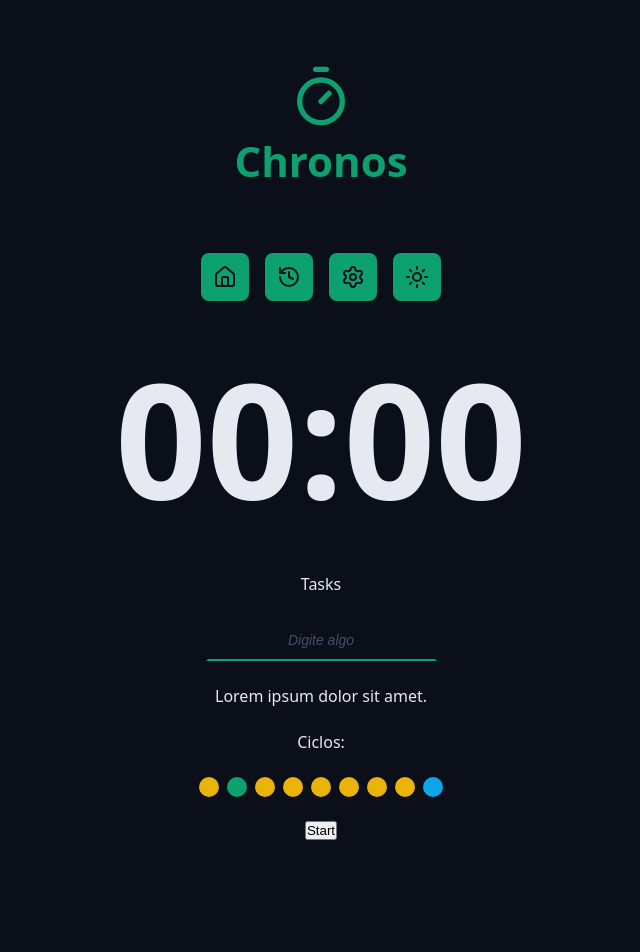
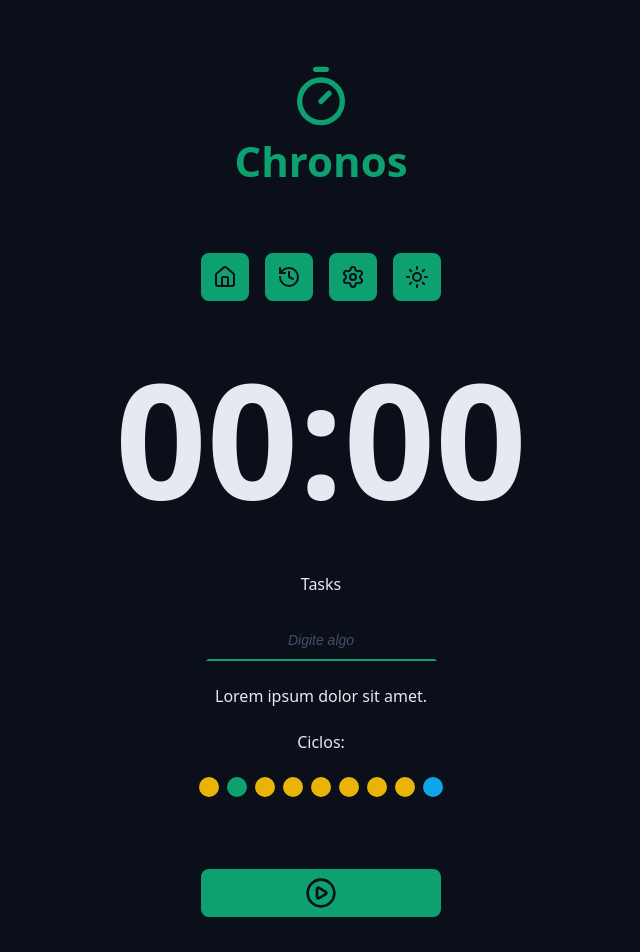
Before and after one commit to Fabricio-Fontenele/chronos-pomodoro, a React (Vite) app: page / in a window 1280 px wide. Shown: the top 952 px of the page, without its empty margins (319-959 px from the left). Before the commit the page ends 872 px from the top, so only its background shows below. Built offline with nearby package versions, Linux system fonts and the light colour scheme.

Commit message:
feat: add DefaultButton component with icon support and integrate into App

```diff
--- a/src/App.tsx
+++ b/src/App.tsx
@@ -1,6 +1,8 @@
+import { PlayCircleIcon } from "lucide-react";
 import { Container } from "./components/Container";
 import { CountDown } from "./components/CountDown";
 import { Cycles } from "./components/Cycles";
+import { DefaultButton } from "./components/DefaultButton";
 import { DefaultInput } from "./components/DefaultInput";
 import { Logo } from "./components/Logo";
 import { Menu } from "./components/Menu";
@@ -41,7 +43,7 @@ function App() {
             <Cycles />
           </div>
           <div className="formRow">
-            <button type="submit">Start</button>
+            <DefaultButton icon={<PlayCircleIcon />} />
           </div>
         </form>
       </Container>
--- /dev/null
+++ b/src/components/DefaultButton/index.tsx
@@ -0,0 +1,20 @@
+import styles from "./styles.module.css";
+
+type DefaultButtonProps = {
+  icon: React.ReactNode;
+  color?: "green" | "red";
+} & React.ComponentProps<"button">;
+
+export const DefaultButton = ({
+  icon,
+  color = "green",
+  ...props
+}: DefaultButtonProps) => {
+  return (
+    <>
+      <button className={`${styles.button} ${styles[color]}`} {...props}>
+        {icon}
+      </button>
+    </>
+  );
+};
--- /dev/null
+++ b/src/components/DefaultButton/styles.module.css
@@ -0,0 +1,33 @@
+.button {
+  border: none;
+  background-color: var(--primary);
+  color: var(--text-over-primary);
+  display: flex;
+  align-items: center;
+  justify-content: center;
+  min-width: 24rem;
+  padding: 0.8rem;
+  border-radius: 0.8rem;
+  margin: 4.8rem 0;
+  cursor: pointer;
+  transition: all 0.3s ease-in-out;
+}
+
+.button svg {
+  width: 3.2rem;
+  height: 3.2rem;
+}
+
+.button:hover {
+  filter: brightness(80%);
+}
+
+.green {
+  background: var(--primary);
+  color: var(--text-over-primary);
+}
+
+.red {
+  background: var(--error);
+  color: var(--text-over-error);
+}
```
